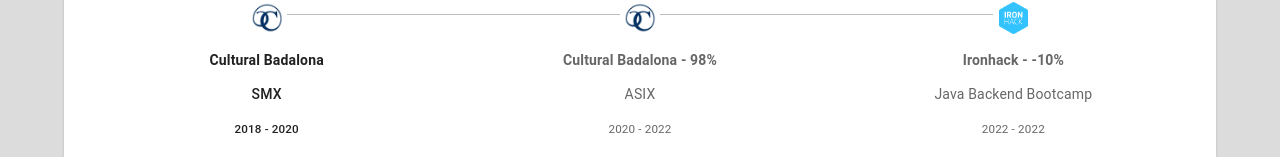
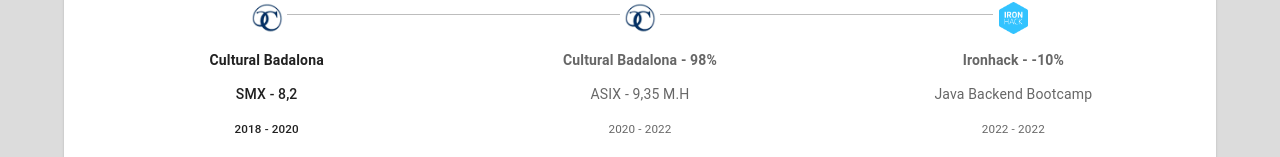
Before and after one commit to TheMineWay/cv, a React (Create React App) app: page / in a window 1280 px wide. Shown: the part 919-1076 px from the top of the page. Built offline with nearby package versions, Linux system fonts and the light colour scheme.

Commit message:
Added marks

```diff
--- a/src/view/MainPage/AcademicVoyage/AcademicVoyage.tsx
+++ b/src/view/MainPage/AcademicVoyage/AcademicVoyage.tsx
@@ -6,7 +6,7 @@
     const steps: GenericStep[] = [
         {
             title: 'Cultural Badalona',
-            subtitle: 'SMX',
+            subtitle: 'SMX - 8,2',
             imageSrc: require('../../../resources/MainPage/AcademicVoyage/cultural_logo.png'),
             from: {
                 year: 2018,
@@ -18,7 +18,7 @@
         },
         {
             title: 'Cultural Badalona',
-            subtitle: 'ASIX',
+            subtitle: 'ASIX - 9,35 M.H',
             imageSrc: require('../../../resources/MainPage/AcademicVoyage/cultural_logo.png'),
             from: {
                 year: 2020,
```
